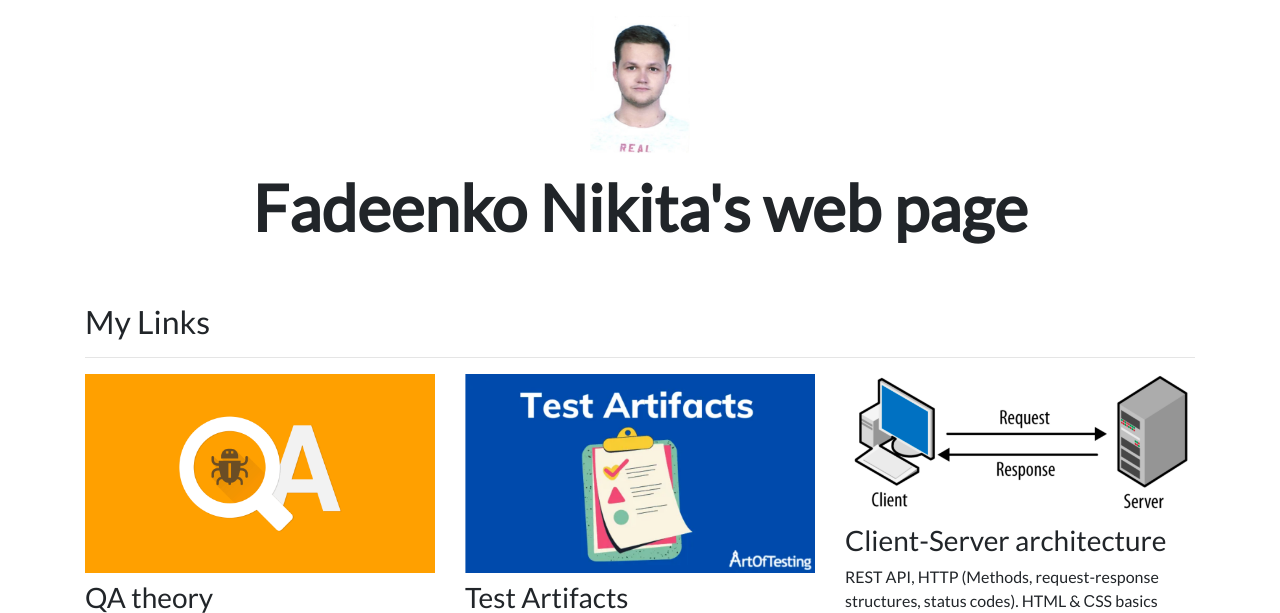
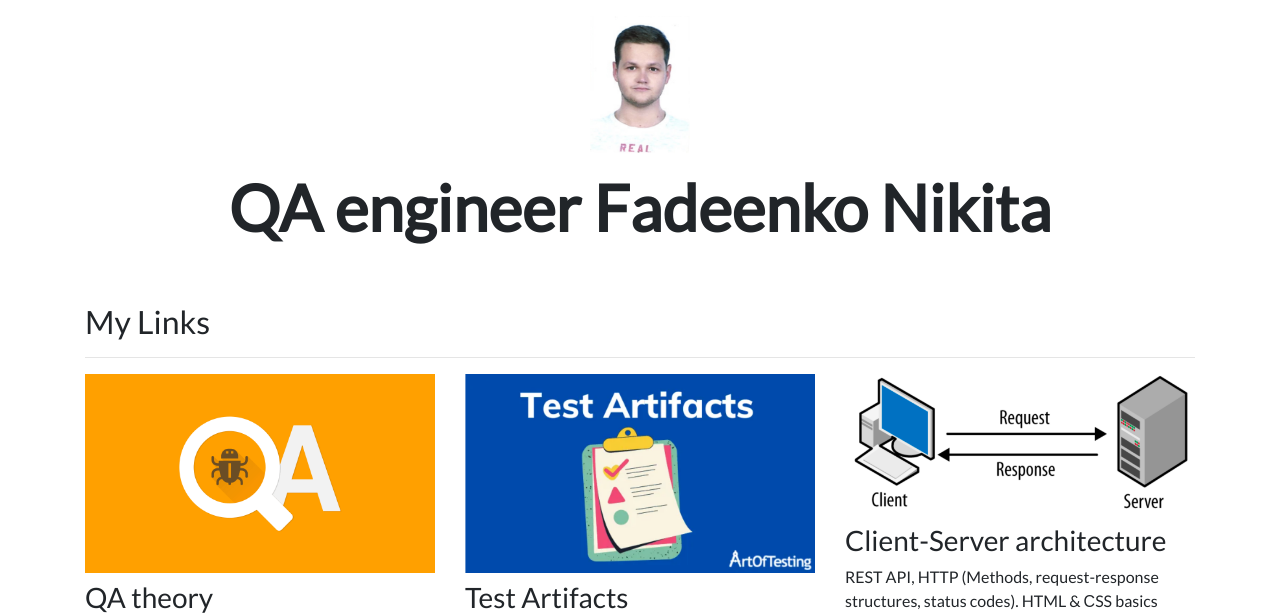
Before and after one commit to Averanc3/personal_portfolio, a Django app: page / in a window 1280 px wide. Shown: the part 56-669 px from the top of the page. Run offline with Django 4.2, Linux system fonts and the light colour scheme; data comes from the database, SQL or seed files in the repository; some libraries are stand-ins or nearby versions.

Commit message:
Updated h1 text on main page

```diff
--- a/portfolio/templates/portfolio/home.html
+++ b/portfolio/templates/portfolio/home.html
@@ -13,7 +13,7 @@
 
     <div class="row justify-content-center mb-3">
         <div class="col-md-9 text-center">
-            <h1 id="hometext" class="font-weight-bold">Fadeenko Nikita's web page</h1>
+            <h1 id="hometext" class="font-weight-bold">QA engineer Fadeenko Nikita</h1>
         </div>
     </div>
 
```
